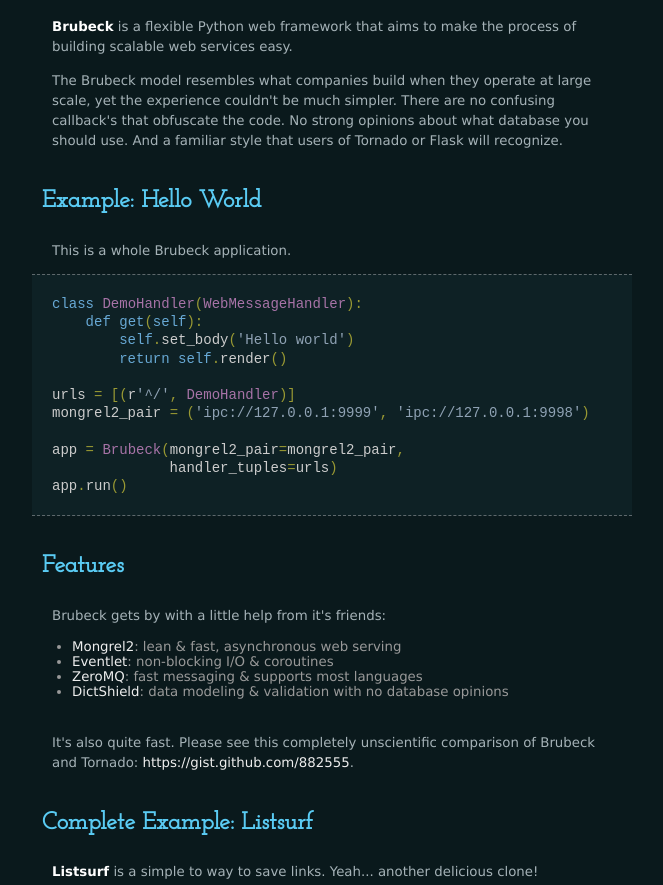
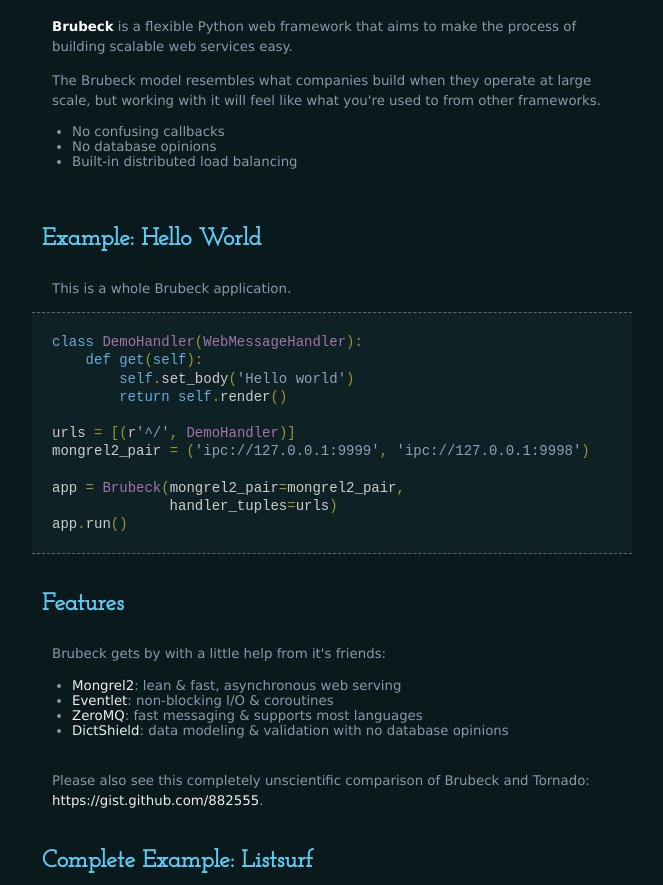
Before and after one commit to j2labs/brubeck.io, a plain HTML site: page readme.html in a window 1280 px wide. Shown: the part 393-1278 px from the top of the page, without its empty margins (308-971 px from the left). Drawn offline with Linux system fonts and the light colour scheme.

Commit message:
Updated docs some more

```diff
--- a/media/style.css
+++ b/media/style.css
@@ -2,7 +2,6 @@
     font-family: 'Verdana', arial, serif;
     margin: auto;
     width: 600px;
-    background: #081818;
     background: #0a191c;
     font-size: 10pt;
 }
@@ -37,13 +36,12 @@
     margin-left: 20px;
     margin-right: 20px;
     line-height: 150%;
-    color: #a5b2b7;
+    color: #8899aa;
 }
 
 ul, ol {
     padding-bottom: 20px;
-    color: #a5b2b7;
-    color: #999;
+    color: #8899aa;
 }
 
 pre {
--- a/readme.html
+++ b/readme.html
@@ -18,7 +18,13 @@
 
 <p><strong>Brubeck</strong> is a flexible Python web framework that aims to make the process of building scalable web services easy.</p>
 
-<p>The Brubeck model resembles what companies build when they operate at large scale, yet the experience couldn't be much simpler. There are no confusing callback's that obfuscate the code. No strong opinions about what database you should use. And a familiar style that users of Tornado or Flask will recognize.</p>
+<p>The Brubeck model resembles what companies build when they operate at large scale, but working with it will feel like what you're used to from other frameworks.</p>
+
+<ul>
+<li>No confusing callbacks</li>
+<li>No database opinions</li>
+<li>Built-in distributed load balancing</li>
+</ul>
 
 <h2>Example: Hello World</h2>
 
@@ -48,7 +54,7 @@
 <li><a href="https://github.com/j2labs/dictshield">DictShield</a>: data modeling &amp; validation with no database opinions</li>
 </ul>
 
-<p>It's also quite fast. Please see this completely unscientific comparison of Brubeck and Tornado: <a href="https://gist.github.com/882555">https://gist.github.com/882555</a>.</p>
+<p>Please also see this completely unscientific comparison of Brubeck and Tornado: <a href="https://gist.github.com/882555">https://gist.github.com/882555</a>.</p>
 
 <h2>Complete Example: Listsurf</h2>
 
```
